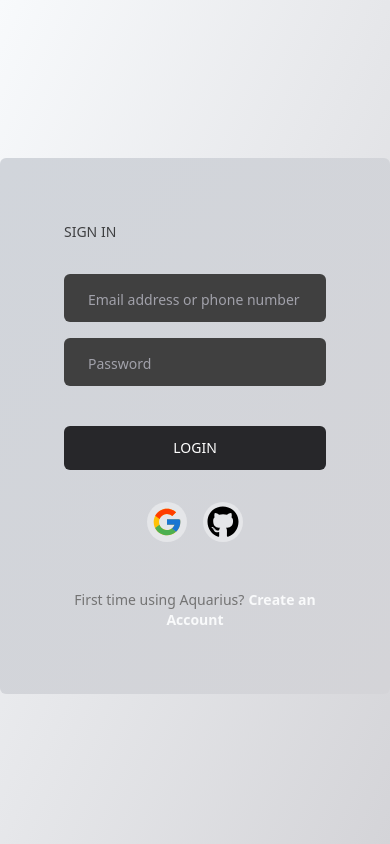
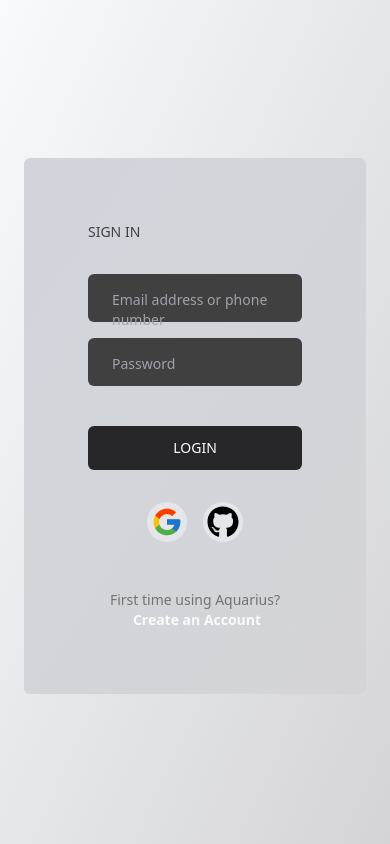
Before and after one commit to EnigmaticV/aquarius, a Next.js app: page /auth in a window 390 px wide. Built offline with nearby package versions, Linux system fonts and the light colour scheme; no server answers.

Commit message:
Update auth.tsx

```diff
--- a/pages/auth.tsx
+++ b/pages/auth.tsx
@@ -69,7 +69,7 @@ const Auth = () => {
 
   return (
  <div className="relative h-full w-full bg-[url('/images/hero.jpg')] bg-no-repeat bg-center bg-fixed bg-cover">
-      <div className="bg-gradient-to-br from-slate-50 to-zinc-300 w-full h-full lg:bg-opacity-50">
+      <div className="bg-gradient-to-br from-slate-50 to-zinc-300 w-full h-full lg:bg-opacity-50 px-6 lg:px-0 md:px-10">
       <div className="h-screen flex items-center justify-center">
       <nav className="px-12 py-5 hidden sm:block hidden md:hidden lg:block">
       <img src="/images/logoBlack.png" alt="logo" className="h-12" />
```
